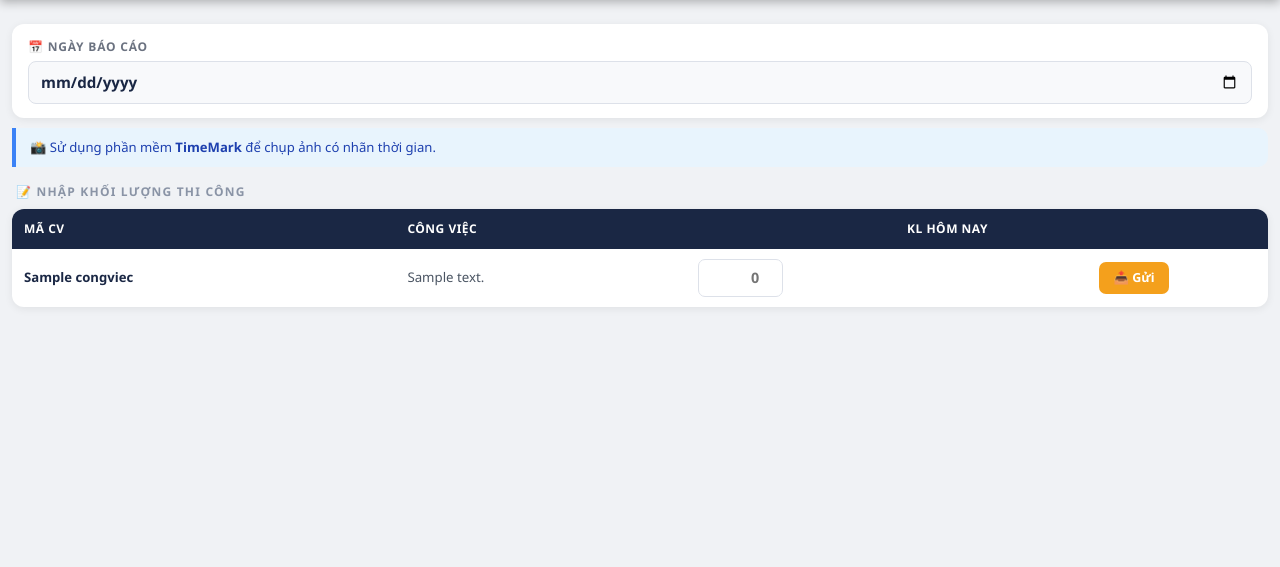
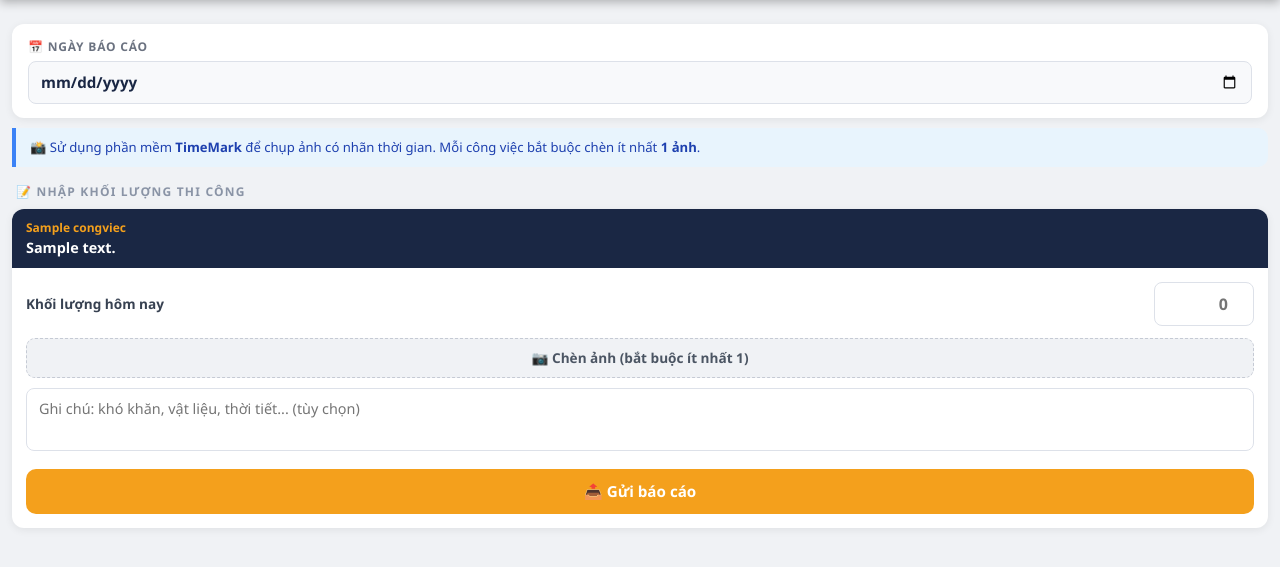
Before and after one commit to hdhanh/baocaockds, a Flask app: template templates/baocao.html in a window 1280 px wide. Shown: the part 69-636 px from the top of the page. Run offline with Flask 3, Linux system fonts and the light colour scheme; the template is opened without the code that fills it: most values are stand-ins (such as "Sample title", 1, 10 or a date in 2020); some libraries are stand-ins or nearby versions.

Commit message:
v5: float button, anh theo tung CV, bat buoc anh

```diff
--- a/templates/baocao.html
+++ b/templates/baocao.html
@@ -10,15 +10,13 @@
     body { background: #f0f2f5; font-family: 'Segoe UI', sans-serif; padding-bottom: 50px; }
 
     .topbar {
-      background: #1a2744; color: #fff;
-      padding: 12px 16px;
+      background: #1a2744; color: #fff; padding: 12px 16px;
       display: flex; justify-content: space-between; align-items: center;
       position: sticky; top: 0; z-index: 100;
       box-shadow: 0 2px 10px rgba(0,0,0,.3);
     }
     .topbar .name     { font-weight: 700; font-size: 1rem; }
     .topbar .position { font-size: .78rem; color: #f4a01c; margin-top: 2px; }
-    .topbar-right { display: flex; gap: 8px; align-items: center; }
     .btn-back {
       background: transparent; border: 1px solid rgba(255,255,255,.35);
       color: #fff; font-size: .8rem; padding: 5px 14px;
@@ -31,9 +29,7 @@
       background: #fff; margin: 14px 12px 0;
       border-radius: 12px; padding: 14px 16px;
       box-shadow: 0 2px 8px rgba(0,0,0,.07);
-      display: flex; align-items: flex-end; gap: 12px; flex-wrap: wrap;
     }
-    .date-header .fg { flex: 1; min-width: 160px; }
     .date-header label {
       font-size: .75rem; font-weight: 700;
       text-transform: uppercase; letter-spacing: .8px;
@@ -47,16 +43,13 @@
     }
     .date-header input[type=date]:focus { border-color: #f4a01c; background: #fff; }
 
-    /* Banner cảnh báo ghi đè */
     #overwrite-banner {
-      display: none;
-      background: #fff8e1; border: 1.5px solid #f4a01c;
-      border-radius: 10px; margin: 10px 12px 0;
-      padding: 10px 14px; font-size: .85rem; color: #7c4f00;
+      display: none; background: #fff8e1;
+      border: 1.5px solid #f4a01c; border-radius: 10px;
+      margin: 10px 12px 0; padding: 10px 14px;
+      font-size: .85rem; color: #7c4f00;
     }
-    #overwrite-banner strong { color: #d4880f; }
 
-    /* Ghi chú TimeMark */
     .timemark-note {
       background: #e8f4fd; border-left: 4px solid #3b82f6;
       border-radius: 0 10px 10px 0;
@@ -72,95 +65,55 @@
     .alert-area { padding: 10px 12px 0; }
     .alert { border-radius: 10px; font-size: .9rem; }
 
-    .table-wrap {
-      margin: 0 12px; background: #fff;
-      border-radius: 12px; box-shadow: 0 2px 8px rgba(0,0,0,.07); overflow: hidden;
+    /* CARD MỖI CÔNG VIỆC */
+    .cv-card {
+      background: #fff; border-radius: 12px;
+      margin: 0 12px 14px;
+      box-shadow: 0 2px 8px rgba(0,0,0,.07);
+      overflow: hidden;
     }
-    .table-scroll { overflow-x: auto; -webkit-overflow-scrolling: touch; }
-    .tbl { width: 100%; border-collapse: collapse; font-size: .85rem; min-width: 380px; }
-    .tbl thead tr { background: #1a2744; color: #fff; }
-    .tbl thead th {
-      padding: 11px 12px; font-weight: 600;
-      font-size: .75rem; text-transform: uppercase;
-      letter-spacing: .5px; white-space: nowrap; border: none;
+    .cv-card-header {
+      background: #1a2744; padding: 10px 14px;
+      display: flex; justify-content: space-between; align-items: center;
     }
-    .tbl tbody tr { border-bottom: 1px solid #f0f2f5; }
-    .tbl tbody tr:last-child { border-bottom: none; }
-    .tbl tbody tr:hover { background: #fafbfc; }
-    .tbl td { padding: 10px 12px; vertical-align: middle; }
-
-    .ma-cv  { font-weight: 700; color: #1a2744; font-size: .82rem; white-space: nowrap; }
-    .ten-cv { color: #4b5563; font-size: .83rem; }
-
-    /* Badge "đã báo cáo" */
+    .cv-card-header .ma  { font-size: .75rem; color: #f4a01c; font-weight: 700; }
+    .cv-card-header .ten { font-size: .9rem; color: #fff; font-weight: 600; margin-top: 2px; line-height: 1.3; }
     .tag-reported {
       background: #fff8e1; color: #d4880f;
       font-size: .72rem; font-weight: 700;
-      padding: 2px 7px; border-radius: 20px;
-      border: 1px solid #f4a01c;
-      display: inline-block; margin-top: 3px;
+      padding: 3px 9px; border-radius: 20px;
+      border: 1px solid #f4a01c; white-space: nowrap; flex-shrink: 0;
     }
 
+    .cv-card-body { padding: 14px; }
+
+    /* Input KL */
+    .kl-row { display: flex; align-items: center; gap: 10px; margin-bottom: 12px; }
+    .kl-label { font-size: .85rem; font-weight: 600; color: #374151; flex: 1; }
     .kl-input {
-      width: 85px; border: 1.5px solid #dde1e9;
-      border-radius: 7px; padding: 7px 8px;
-      font-size: .9rem; font-weight: 600;
-      color: #1a2744; text-align: right; outline: none; display: block;
+      width: 100px; border: 1.5px solid #dde1e9;
+      border-radius: 8px; padding: 9px 10px;
+      font-size: 1rem; font-weight: 700;
+      color: #1a2744; text-align: right; outline: none;
     }
     .kl-input:focus { border-color: #f4a01c; }
+    .kl-input.err   { border-color: #e53e3e; }
 
-    .btn-send {
-      background: #f4a01c; border: none; color: #fff;
-      font-weight: 700; font-size: .78rem;
-      padding: 7px 14px; border-radius: 7px;
-      white-space: nowrap; cursor: pointer; transition: background .2s;
+    /* Nút chèn ảnh */
+    .btn-toggle-img {
+      width: 100%; background: #f0f2f5; border: 1.5px dashed #c5cad4;
+      border-radius: 9px; padding: 9px; font-size: .85rem;
+      font-weight: 600; color: #4b5563; cursor: pointer;
+      text-align: center; transition: all .2s;
     }
-    .btn-send:hover { background: #d4880f; }
-    .btn-send.update { background: #3b82f6; }
-    .btn-send.update:hover { background: #2563eb; }
+    .btn-toggle-img:hover    { background: #e8eaf0; border-color: #f4a01c; color: #f4a01c; }
+    .btn-toggle-img.has-img  { background: #e6f9ee; border-color: #28a745; color: #28a745; }
+    .btn-toggle-img.required-err { border-color: #e53e3e; color: #e53e3e; background: #fff5f5; }
 
-    .empty-state { text-align: center; padding: 50px 20px; color: #9ca3af; }
-
-    /* MODAL */
-    .modal-content { border-radius: 16px; overflow: hidden; }
-    .modal-header  { background: #1a2744; color: #fff; padding: 14px 18px; border: none; }
-    .modal-header .btn-close { filter: invert(1) opacity(.7); }
-    .modal-title   { font-weight: 700; font-size: .95rem; }
-    .modal-body    { padding: 16px 18px 0; }
-    .modal-footer  { border: none; padding: 14px 18px 18px; }
-    .form-label    { font-weight: 600; font-size: .85rem; color: #374151; margin-bottom: 4px; }
-    .form-control  { font-size: .92rem; padding: 9px 12px; border-radius: 9px; border: 1.5px solid #dde1e9; }
-    .form-control:focus { border-color: #f4a01c; box-shadow: 0 0 0 3px rgba(244,160,28,.12); }
-    .form-control[readonly] { background: #f8f9fb; color: #6b7280; }
-
-    .info-box {
-      background: #f8f9fb; border-radius: 10px;
-      padding: 12px 14px; font-size: .87rem; margin-bottom: 14px;
-    }
-    .info-row { display: flex; justify-content: space-between; margin-bottom: 4px; }
-    .info-row:last-child { margin-bottom: 0; }
-    .info-lbl { color: #6b7280; }
-    .info-val { font-weight: 700; color: #1a2744; }
-    .info-val.hl { color: #f4a01c; font-size: 1.05rem; }
-
-    /* Cảnh báo ghi đè trong modal */
-    .overwrite-warning {
-      display: none;
-      background: #fff8e1; border: 1.5px solid #f4a01c;
-      border-radius: 9px; padding: 9px 12px;
-      font-size: .83rem; color: #7c4f00; margin-bottom: 12px;
-    }
-
-    .btn-submit {
-      background: #f4a01c; color: #fff; font-weight: 700;
-      border: none; width: 100%; padding: 12px;
-      border-radius: 10px; font-size: .95rem;
-    }
-    .btn-submit:hover { background: #d4880f; color: #fff; }
-    .btn-submit.update-mode { background: #3b82f6; }
-    .btn-submit.update-mode:hover { background: #2563eb; }
-
-    .img-grid { display: grid; grid-template-columns: repeat(3, 1fr); gap: 6px; margin-top: 6px; }
+    /* Grid ảnh */
+    .img-section { margin-top: 10px; display: none; }
+    .img-section.open { display: block; }
+    .img-grid { display: grid; grid-template-columns: repeat(3, 1fr); gap: 6px; margin-bottom: 8px; }
     .img-box {
       aspect-ratio: 1; border-radius: 8px;
       border: 2px dashed #dde1e9;
@@ -170,6 +123,63 @@
     .img-box img { width:100%; height:100%; object-fit:cover; display:none; }
     .img-box .ph { font-size: 1.4rem; color: #ccc; pointer-events: none; }
     .img-box input { position:absolute; inset:0; opacity:0; cursor:pointer; width:100%; height:100%; }
+    .img-box.has-img { border-color: #28a745; border-style: solid; }
+
+    /* Ghi chú */
+    .note-input {
+      width: 100%; border: 1.5px solid #dde1e9;
+      border-radius: 8px; padding: 9px 12px;
+      font-size: .9rem; color: #374151;
+      resize: none; outline: none; margin-top: 10px;
+    }
+    .note-input:focus { border-color: #f4a01c; }
+
+    /* Nút gửi từng dòng */
+    .btn-send {
+      width: 100%; margin-top: 12px;
+      background: #f4a01c; border: none; color: #fff;
+      font-weight: 700; font-size: .95rem;
+      padding: 11px; border-radius: 10px; cursor: pointer;
+      transition: background .2s;
+    }
+    .btn-send:hover  { background: #d4880f; }
+    .btn-send.update { background: #3b82f6; }
+    .btn-send.update:hover { background: #2563eb; }
+
+    .empty-state { text-align: center; padding: 50px 20px; color: #9ca3af; }
+
+    /* MODAL XÁC NHẬN */
+    .modal-content { border-radius: 16px; overflow: hidden; }
+    .modal-header  { background: #1a2744; color: #fff; padding: 14px 18px; border: none; }
+    .modal-header .btn-close { filter: invert(1) opacity(.7); }
+    .modal-title   { font-weight: 700; font-size: .95rem; }
+    .modal-body    { padding: 16px 18px; }
+    .modal-footer  { border: none; padding: 0 18px 18px; }
+
+    .info-box {
+      background: #f8f9fb; border-radius: 10px;
+      padding: 12px 14px; font-size: .87rem; margin-bottom: 0;
+    }
+    .info-row { display: flex; justify-content: space-between; margin-bottom: 5px; }
+    .info-row:last-child { margin-bottom: 0; }
+    .info-lbl { color: #6b7280; }
+    .info-val { font-weight: 700; color: #1a2744; }
+    .info-val.hl { color: #f4a01c; font-size: 1.05rem; }
+
+    .overwrite-warning {
+      display: none; background: #fff8e1;
+      border: 1.5px solid #f4a01c; border-radius: 9px;
+      padding: 9px 12px; font-size: .83rem;
+      color: #7c4f00; margin-top: 12px;
+    }
+    .btn-confirm {
+      background: #f4a01c; color: #fff; font-weight: 700;
+      border: none; width: 100%; padding: 12px;
+      border-radius: 10px; font-size: .95rem; cursor: pointer;
+    }
+    .btn-confirm:hover { background: #d4880f; }
+    .btn-confirm.update-mode { background: #3b82f6; }
+    .btn-confirm.update-mode:hover { background: #2563eb; }
   </style>
 </head>
 <body>
@@ -179,9 +189,7 @@
     <div class="name">👷 {{ full_name }}</div>
     <div class="position">{{ position }}</div>
   </div>
-  <div class="topbar-right">
   <a href="/dashboard" class="btn-back">← Tổng quan</a>
-  </div>
 </div>
 
 <div class="alert-area">
@@ -197,62 +205,74 @@
 
 <!-- CHỌN NGÀY -->
 <div class="date-header">
-  <div class="fg">
   <label>📅 Ngày báo cáo</label>
   <input type="date" id="global_ngay" value="{{ today }}" onchange="checkNgay()">
 </div>
-</div>
 
-<!-- BANNER GHI ĐÈ -->
 <div id="overwrite-banner">
   ⚠️ Ngày này đã có báo cáo. Nếu gửi lại, dữ liệu cũ sẽ bị <strong>ghi đè</strong>.
 </div>
 
-<!-- GHI CHÚ TIMEMARK -->
 <div class="timemark-note">
   📸 Sử dụng phần mềm <strong>TimeMark</strong> để chụp ảnh có nhãn thời gian.
+  Mỗi công việc bắt buộc chèn ít nhất <strong>1 ảnh</strong>.
 </div>
 
 <div class="section-title">📝 Nhập khối lượng thi công</div>
 
 {% if cong_viec %}
-<div class="table-wrap">
-  <div class="table-scroll">
-    <table class="tbl">
-      <thead>
-        <tr>
-          <th>Mã CV</th>
-          <th>Công việc</th>
-          <th style="text-align:right">KL hôm nay</th>
-          <th style="text-align:center"> </th>
-        </tr>
-      </thead>
-      <tbody>
   {% for cv in cong_viec %}
-        <tr id="row_{{ cv.congviec }}">
-          <td>
-            <div class="ma-cv">{{ cv.congviec }}</div>
-            <div class="tag-reported" id="tag_{{ cv.congviec }}" style="display:none">
-              🔄 Đã báo cáo
+  <div class="cv-card" id="card_{{ cv.congviec }}">
+    <div class="cv-card-header">
+      <div>
+        <div class="ma">{{ cv.congviec }}</div>
+        <div class="ten">{{ cv.description }}</div>
       </div>
-          </td>
-          <td><div class="ten-cv">{{ cv.description }}</div></td>
-          <td>
+      <span class="tag-reported" id="tag_{{ cv.congviec }}" style="display:none">🔄 Đã BC</span>
+    </div>
+
+    <div class="cv-card-body">
+      <!-- KL hôm nay -->
+      <div class="kl-row">
+        <span class="kl-label">Khối lượng hôm nay</span>
         <input type="number" class="kl-input" id="kl_{{ cv.congviec }}"
                step="0.1" min="0.1" placeholder="0">
-          </td>
-          <td style="text-align:center">
-            <button class="btn-send" id="btn_{{ cv.congviec }}"
-                    onclick="moModal('{{ cv.congviec }}','{{ cv.description|replace("'","\\'") }}')">
-              📤 Gửi
+      </div>
+
+      <!-- Nút chèn ảnh -->
+      <button type="button" class="btn-toggle-img" id="toggleImg_{{ cv.congviec }}"
+              onclick="toggleAnh('{{ cv.congviec }}')">
+        📷 Chèn ảnh (bắt buộc ít nhất 1)
       </button>
-          </td>
-        </tr>
+
+      <!-- Khu vực ảnh (ẩn mặc định) -->
+      <div class="img-section" id="imgSection_{{ cv.congviec }}">
+        <div class="img-grid">
+          {% for i in range(1, 10) %}
+          <div class="img-box" id="imgbox_{{ cv.congviec }}_{{ i }}">
+            <div class="ph">+</div>
+            <img id="imgprev_{{ cv.congviec }}_{{ i }}" src="" alt="">
+            <input type="file" id="imgfile_{{ cv.congviec }}_{{ i }}"
+                   accept="image/*" capture="environment"
+                   onchange="previewAnh('{{ cv.congviec }}', {{ i }}, this)">
+          </div>
           {% endfor %}
-      </tbody>
-    </table>
         </div>
       </div>
+
+      <!-- Ghi chú -->
+      <textarea class="note-input" id="note_{{ cv.congviec }}" rows="2"
+                placeholder="Ghi chú: khó khăn, vật liệu, thời tiết... (tùy chọn)"></textarea>
+
+      <!-- Nút gửi -->
+      <button type="button" class="btn-send" id="btn_{{ cv.congviec }}"
+              onclick="moModal('{{ cv.congviec }}', '{{ cv.description|replace("'","\\'") }}')">
+        📤 Gửi báo cáo
+      </button>
+    </div>
+  </div>
+  {% endfor %}
+
 {% else %}
 <div class="empty-state">
   <div style="font-size:2.5rem">🎉</div>
@@ -261,28 +281,26 @@
 {% endif %}
 
 
-<!-- MODAL BÁO CÁO -->
+<!-- MODAL XÁC NHẬN -->
 <div class="modal fade" id="modalBC" tabindex="-1">
-  <div class="modal-dialog modal-dialog-centered modal-dialog-scrollable">
+  <div class="modal-dialog modal-dialog-centered">
     <div class="modal-content">
       <div class="modal-header">
-        <h5 class="modal-title" id="modalTitle">📤 Xác nhận báo cáo</h5>
+        <h5 class="modal-title" id="modalTitle">📤 Xác nhận gửi báo cáo</h5>
         <button type="button" class="btn-close" data-bs-dismiss="modal"></button>
       </div>
+
+      <!-- Form thực sự submit -->
       <form method="POST" action="/gui_bao_cao" enctype="multipart/form-data" id="formBC">
         <input type="hidden" name="congviec"  id="m_cv">
         <input type="hidden" name="khoiluong" id="m_kl">
         <input type="hidden" name="ngay"      id="m_ngay">
         <input type="hidden" name="item_id"   id="m_item_id">
+        <input type="hidden" name="note"      id="m_note_hidden">
+        <!-- Ảnh sẽ được thêm động bằng JS -->
+        <div id="imgHiddenContainer"></div>
 
         <div class="modal-body">
-
-          <!-- Cảnh báo ghi đè -->
-          <div class="overwrite-warning" id="modalOverwrite">
-            ⚠️ <strong>Ghi đè:</strong> Ngày này đã có dữ liệu cho công việc này. Nhấn xác nhận để cập nhật.
-          </div>
-
-          <!-- Tóm tắt -->
           <div class="info-box">
             <div class="info-row">
               <span class="info-lbl">Công việc</span>
@@ -296,33 +314,18 @@
               <span class="info-lbl">Khối lượng</span>
               <span class="info-val hl" id="m_kl_disp"></span>
             </div>
+            <div class="info-row">
+              <span class="info-lbl">Số ảnh đính kèm</span>
+              <span class="info-val c-green" id="m_img_count"></span>
             </div>
-
-          <!-- Ghi chú -->
-          <div class="mb-3">
-            <label class="form-label">Ghi chú <span class="text-muted fw-normal">(tùy chọn)</span></label>
-            <textarea name="note" id="m_note" class="form-control" rows="2"
-                      placeholder="Khó khăn, vật liệu, thời tiết..."></textarea>
           </div>
-
-          <!-- Ảnh -->
-          <div class="mb-3">
-            <label class="form-label">📷 Ảnh <span class="text-muted fw-normal">(tối đa 9)</span></label>
-            <div class="img-grid">
-              {% for i in range(1, 10) %}
-              <div class="img-box" id="box{{ i }}">
-                <div class="ph">+</div>
-                <img id="prev{{ i }}" src="" alt="">
-                <input type="file" name="img{{ i }}" accept="image/*" capture="environment"
-                       onchange="previewImg({{ i }}, this)">
-              </div>
-              {% endfor %}
+          <div class="overwrite-warning" id="modalOverwrite">
+            ⚠️ <strong>Ghi đè:</strong> Đã có báo cáo ngày này. Nhấn xác nhận để cập nhật.
           </div>
         </div>
 
-        </div>
         <div class="modal-footer">
-          <button type="submit" class="btn-submit" id="btnSubmit">✅ Xác nhận gửi</button>
+          <button type="submit" class="btn-confirm" id="btnConfirm">✅ Xác nhận gửi</button>
         </div>
       </form>
     </div>
@@ -332,109 +335,177 @@
 
 <script src="https://cdn.jsdelivr.net/npm/bootstrap@5.3.0/dist/js/bootstrap.bundle.min.js"></script>
 <script>
-  // Lưu kết quả kiểm tra ngày hiện tại: {congviec: item_id}
   let existingData = {};
+  // Lưu danh sách file ảnh đã chọn: {maCv: {1: File, 2: File, ...}}
+  const selectedFiles = {};
 
-  // Kiểm tra ngày khi load trang và khi thay đổi
+  // ─── Kiểm tra ngày đã có báo cáo ───────────────────
   async function checkNgay() {
     const ngay = document.getElementById("global_ngay").value;
     if (!ngay) return;
-
     try {
-      const res  = await fetch(`/api/check_ngay?ngay=${ngay}`);
-      existingData = await res.json();
+      existingData = await (await fetch(`/api/check_ngay?ngay=${ngay}`)).json();
     } catch { existingData = {}; }
 
     const hasAny = Object.keys(existingData).length > 0;
-
-    // Hiện/ẩn banner ghi đè tổng
     document.getElementById("overwrite-banner").style.display = hasAny ? "block" : "none";
 
-    // Cập nhật badge + nút từng dòng
+    // Cập nhật badge + nút từng card
     {% for cv in cong_viec %}
-    const ma_{{ loop.index }} = "{{ cv.congviec }}";
-    const tag_{{ loop.index }} = document.getElementById("tag_" + ma_{{ loop.index }});
-    const btn_{{ loop.index }} = document.getElementById("btn_" + ma_{{ loop.index }});
-    if (existingData[ma_{{ loop.index }}]) {
-      tag_{{ loop.index }}.style.display = "inline-block";
-      btn_{{ loop.index }}.textContent = "🔄 Cập nhật";
-      btn_{{ loop.index }}.classList.add("update");
-    } else {
-      tag_{{ loop.index }}.style.display = "none";
-      btn_{{ loop.index }}.textContent = "📤 Gửi";
-      btn_{{ loop.index }}.classList.remove("update");
-    }
+    updateCard("{{ cv.congviec }}");
     {% endfor %}
   }
 
+  function updateCard(maCv) {
+    const tag = document.getElementById("tag_" + maCv);
+    const btn = document.getElementById("btn_" + maCv);
+    if (!btn) return;
+    if (existingData[maCv]) {
+      tag.style.display = "inline-block";
+      btn.textContent   = "🔄 Cập nhật báo cáo";
+      btn.classList.add("update");
+    } else {
+      tag.style.display = "none";
+      btn.textContent   = "📤 Gửi báo cáo";
+      btn.classList.remove("update");
+    }
+  }
+
+  // ─── Toggle ảnh ─────────────────────────────────────
+  function toggleAnh(maCv) {
+    const sec = document.getElementById("imgSection_" + maCv);
+    sec.classList.toggle("open");
+    // Cập nhật label nút
+    _updateToggleBtn(maCv);
+  }
+
+  function _updateToggleBtn(maCv) {
+    const btn   = document.getElementById("toggleImg_" + maCv);
+    const count = _countAnh(maCv);
+    const sec   = document.getElementById("imgSection_" + maCv);
+    const open  = sec.classList.contains("open");
+
+    btn.classList.remove("has-img", "required-err");
+    if (count > 0) {
+      btn.classList.add("has-img");
+      btn.textContent = `📷 Ảnh đính kèm: ${count} ảnh ${open ? "▲" : "▼"}`;
+    } else {
+      btn.textContent = `📷 Chèn ảnh (bắt buộc ít nhất 1) ${open ? "▲" : "▼"}`;
+    }
+  }
+
+  function _countAnh(maCv) {
+    let c = 0;
+    for (let i = 1; i <= 9; i++) {
+      const f = document.getElementById("imgfile_" + maCv + "_" + i);
+      if (f && f.files && f.files[0]) c++;
+    }
+    return c;
+  }
+
+  // ─── Preview ảnh ────────────────────────────────────
+  function previewAnh(maCv, idx, input) {
+    if (!input.files?.[0]) return;
+    const reader = new FileReader();
+    reader.onload = e => {
+      const img = document.getElementById("imgprev_" + maCv + "_" + idx);
+      img.src = e.target.result;
+      img.style.display = "block";
+      document.querySelector(`#imgbox_${maCv}_${idx} .ph`).style.display = "none";
+      document.getElementById("imgbox_" + maCv + "_" + idx).classList.add("has-img");
+      _updateToggleBtn(maCv);
+    };
+    reader.readAsDataURL(input.files[0]);
+  }
+
+  // ─── Mở modal xác nhận ──────────────────────────────
   function moModal(maCv, tenCv) {
     const kl   = parseFloat(document.getElementById("kl_" + maCv)?.value || 0);
     const ngay = document.getElementById("global_ngay").value;
+    const note = document.getElementById("note_" + maCv)?.value || "";
+    const imgs = _countAnh(maCv);
+    let valid  = true;
 
+    // Validate KL
+    const klEl = document.getElementById("kl_" + maCv);
     if (!kl || kl <= 0) {
-      alert("Vui lòng nhập khối lượng thi công hôm nay!");
-      document.getElementById("kl_" + maCv)?.focus();
-      return;
-    }
-    if (!ngay) { alert("Vui lòng chọn ngày!"); return; }
+      klEl.classList.add("err");
+      klEl.focus();
+      valid = false;
+    } else { klEl.classList.remove("err"); }
+
+    // Validate ảnh — bắt buộc ít nhất 1
+    const toggleBtn = document.getElementById("toggleImg_" + maCv);
+    if (imgs === 0) {
+      toggleBtn.classList.add("required-err");
+      // Mở khu vực ảnh nếu chưa mở
+      const sec = document.getElementById("imgSection_" + maCv);
+      sec.classList.add("open");
+      if (valid) alert("⚠️ Vui lòng chèn ít nhất 1 ảnh trước khi gửi báo cáo!");
+      valid = false;
+    } else { toggleBtn.classList.remove("required-err"); }
+
+    if (!valid) return;
+    if (!ngay)  { alert("Vui lòng chọn ngày!"); return; }
 
     const itemId   = existingData[maCv] || "";
     const isUpdate = !!itemId;
 
+    // Điền hidden fields
     document.getElementById("m_cv").value      = maCv;
     document.getElementById("m_kl").value      = kl;
     document.getElementById("m_ngay").value    = ngay;
     document.getElementById("m_item_id").value = itemId;
+    document.getElementById("m_note_hidden").value = note;
 
+    // Chuyển file vào form (clone input)
+    const container = document.getElementById("imgHiddenContainer");
+    container.innerHTML = "";
+    let imgIdx = 1;
+    for (let i = 1; i <= 9; i++) {
+      const src = document.getElementById("imgfile_" + maCv + "_" + i);
+      if (src && src.files && src.files[0]) {
+        // Tạo DataTransfer để clone file vào input mới
+        const dt  = new DataTransfer();
+        dt.items.add(src.files[0]);
+        const inp = document.createElement("input");
+        inp.type  = "file"; inp.name = `img${imgIdx}`;
+        inp.files = dt.files;
+        inp.style.display = "none";
+        container.appendChild(inp);
+        imgIdx++;
+      }
+    }
+
+    // Hiển thị modal
     document.getElementById("m_ten").textContent      = `${tenCv} (${maCv})`;
     document.getElementById("m_ngay_disp").textContent = ngay;
     document.getElementById("m_kl_disp").textContent   = kl;
+    document.getElementById("m_img_count").textContent = `${imgs} ảnh`;
 
-    // Hiện/ẩn cảnh báo ghi đè trong modal
     document.getElementById("modalOverwrite").style.display = isUpdate ? "block" : "none";
 
-    // Đổi màu nút submit
-    const btnS = document.getElementById("btnSubmit");
+    const btnC = document.getElementById("btnConfirm");
+    const title = document.getElementById("modalTitle");
     if (isUpdate) {
-      btnS.textContent = "🔄 Xác nhận cập nhật";
-      btnS.classList.add("update-mode");
-      document.getElementById("modalTitle").textContent = "🔄 Cập nhật báo cáo";
+      btnC.textContent = "🔄 Xác nhận cập nhật"; btnC.classList.add("update-mode");
+      title.textContent = "🔄 Cập nhật báo cáo";
     } else {
-      btnS.textContent = "✅ Xác nhận gửi";
-      btnS.classList.remove("update-mode");
-      document.getElementById("modalTitle").textContent = "📤 Xác nhận báo cáo";
-    }
-
-    // Reset ảnh & ghi chú
-    document.getElementById("m_note").value = "";
-    for (let i = 1; i <= 9; i++) {
-      document.querySelector(`#box${i} input`).value = "";
-      const img = document.getElementById("prev" + i);
-      img.src = ""; img.style.display = "none";
-      document.querySelector(`#box${i} .ph`).style.display = "";
+      btnC.textContent = "✅ Xác nhận gửi"; btnC.classList.remove("update-mode");
+      title.textContent = "📤 Xác nhận gửi báo cáo";
     }
 
     new bootstrap.Modal(document.getElementById("modalBC")).show();
   }
 
-  function previewImg(idx, input) {
-    if (!input.files?.[0]) return;
-    const reader = new FileReader();
-    reader.onload = e => {
-      const img = document.getElementById("prev" + idx);
-      img.src = e.target.result; img.style.display = "block";
-      document.querySelector(`#box${idx} .ph`).style.display = "none";
-    };
-    reader.readAsDataURL(input.files[0]);
-  }
-
+  // Chống double-submit
   document.getElementById("formBC").addEventListener("submit", () => {
-    const btn = document.getElementById("btnSubmit");
+    const btn = document.getElementById("btnConfirm");
     btn.disabled = true;
     btn.textContent = "⏳ Đang gửi...";
   });
 
-  // Kiểm tra ngày khi trang load
+  // Kiểm tra ngày khi load
   checkNgay();
 </script>
 </body>
```
Also changed, not shown: templates/dashboard.html (+28 -17 lines). Lines whose indentation alone changed are shown as unchanged.
